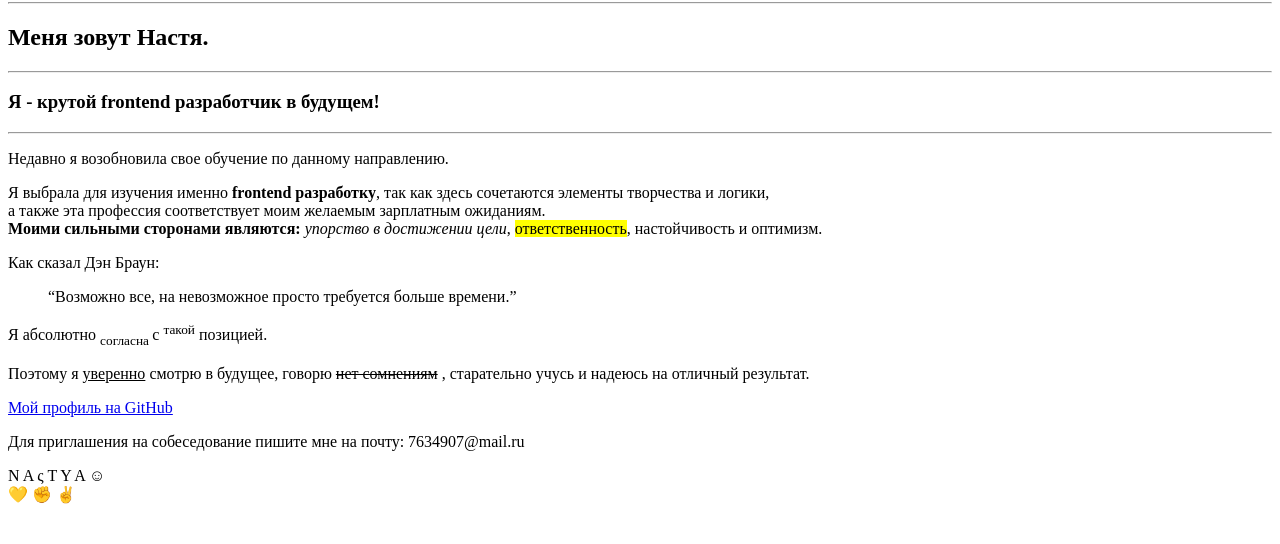
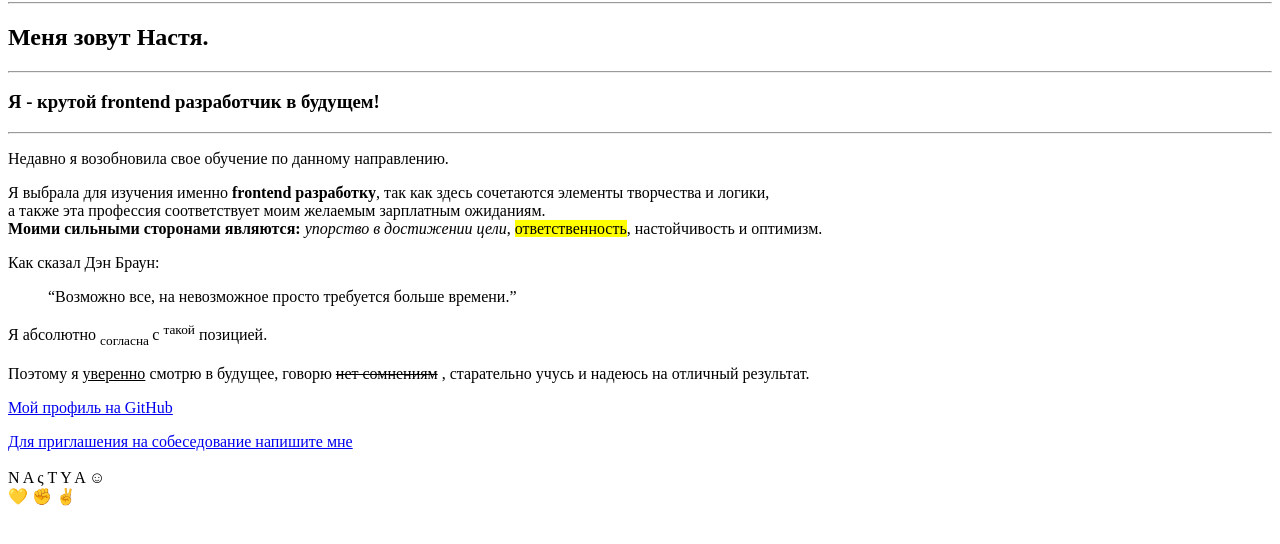
Before and after one commit to AnastasyMeleshko/if-html, a plain HTML site: page about/index.html in a window 1280 px wide. Shown: the part 78-622 px from the top of the page. Drawn offline with Linux system fonts and the light colour scheme.

Commit message:
fixed link to e-mail

```diff
--- a/about/index.html
+++ b/about/index.html
@@ -19,7 +19,7 @@
         <p>Я абсолютно <sub>согласна </sub>с <sup>такой</sup> позицией.</p>
         <p>Поэтому я <ins>уверенно</ins> смотрю в будущее, говорю <del>нет сомнениям</del> , старательно учусь и надеюсь на отличный результат.</p>
         <p><a href="https://github.com/AnastasyMeleshko" target="_blank">Мой профиль на GitHub</a></p>
-        <p>Для приглашения на собеседование пишите мне на почту: 7634907@mail.ru</p>
+        <a href="mailto:7634907@mail.ru">Для приглашения на собеседование напишите мне</a><br><br>
         &#925; &#913; &#962; &#932; &#933; &#913; &#9786; <br>
         &#x1F49B; &#x270A; &#x270C;
     </div>
```
